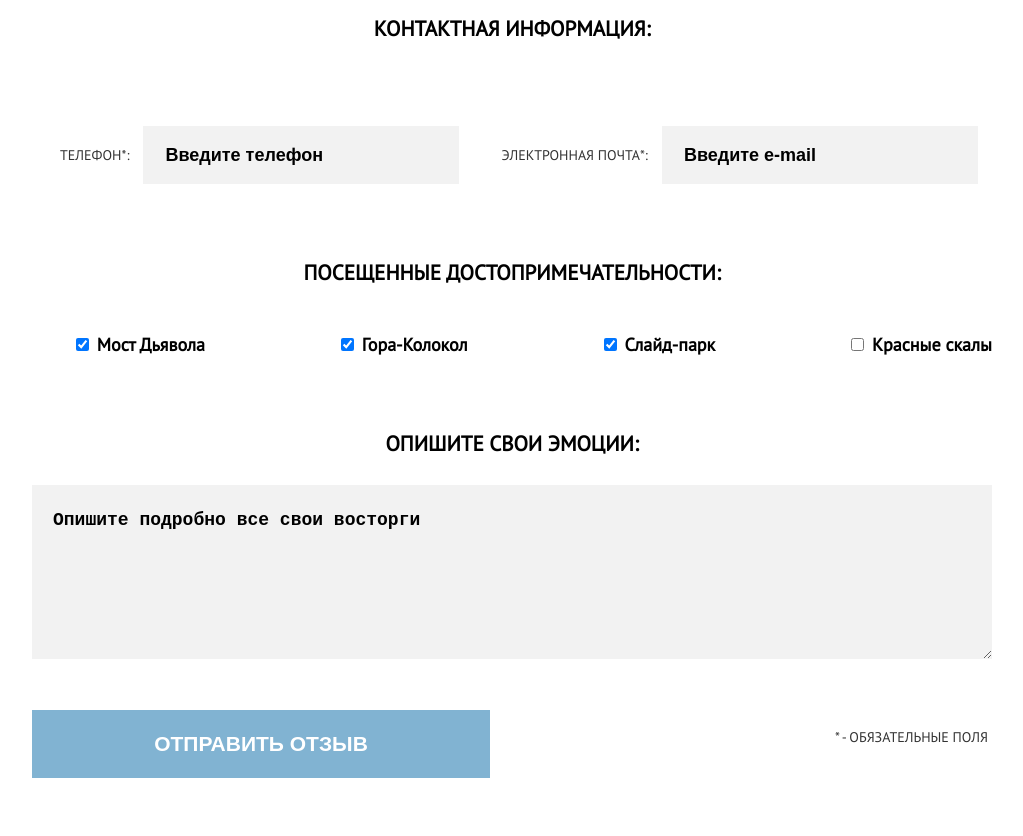
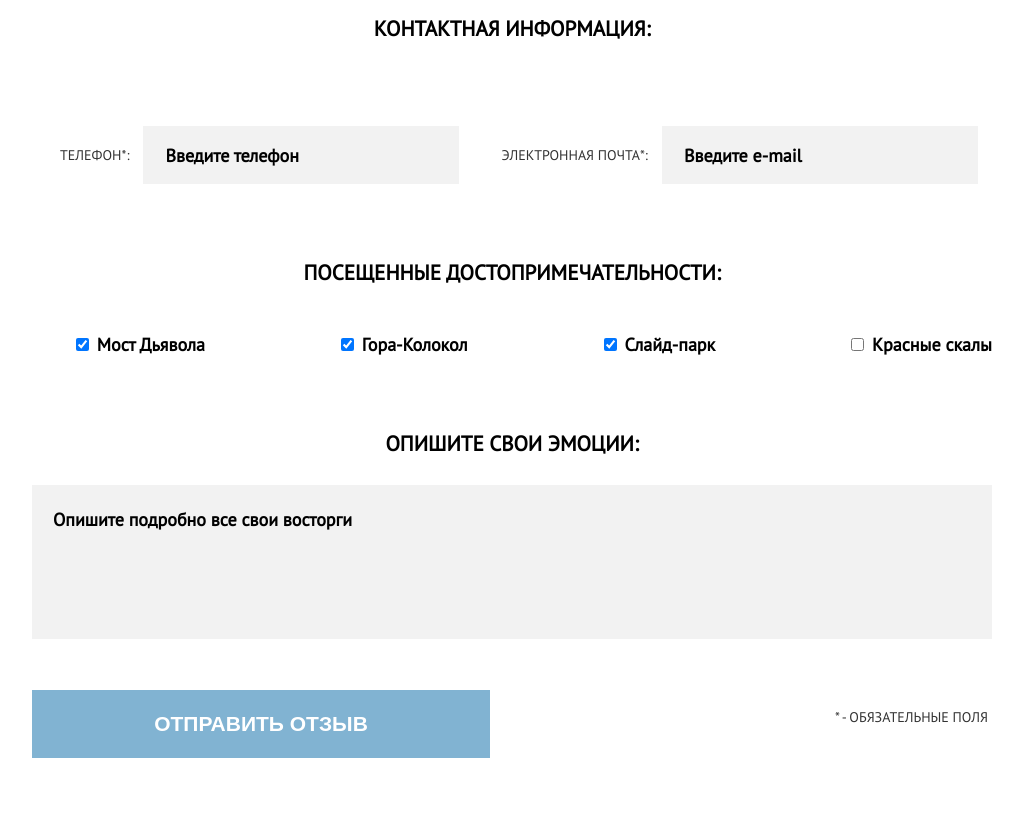
Before and after one commit to mkomova/1220851-sedona-19, a website: page source/form.html in a window 1280 px wide. Shown: the part 970-1806 px from the top of the page, without its empty margins (128-1151 px from the left). Drawn offline with nearby package versions, Linux system fonts and the light colour scheme; files that its build step writes are made by us from their sources.

Commit message:
Поправила textarea

```diff
--- a/source/form.html
+++ b/source/form.html
@@ -115,7 +115,7 @@
         </div>
         <div class="inquirer__profile inquirer__profile--emotions">
           <h4 class="inquirer__title">Опишите свои эмоции:</h4>
-          <textarea class="inquirer__textarea" rows="10" cols="40" placeholder="Опишите подробно все свои восторги"></textarea>
+          <textarea class="inquirer__textarea" rows="5" cols="40" placeholder="Опишите подробно все свои восторги"></textarea>
         </div>
       </form>
       <button class="inquirer__send-button button" type="submit">Отправить отзыв</button>
--- a/source/less/blocks/inquirer.less
+++ b/source/less/blocks/inquirer.less
@@ -41,6 +41,7 @@
 
 .inquirer__input {
   .bold-title;
+  font-family: "PT Sans", "Arial", sans-serif;
   padding: 0 22px;
   height: 58px;
   box-sizing: border-box;
@@ -71,18 +72,20 @@
 }
 
 .inquirer__textarea::placeholder {
-  .bold-title;
   color: #000000;
   text-transform: none;
 }
 
 .inquirer__textarea {
+  .bold-title;
+  font-family: "PT Sans", "Arial", sans-serif;
   box-sizing: border-box;
   background-color: @input-color;
   padding-top: 22px;
   padding-left: 21px;
   border: none;
   margin-bottom: 51px;
+  resize: none;
 }
 
 .inquirer__send-button {
```
